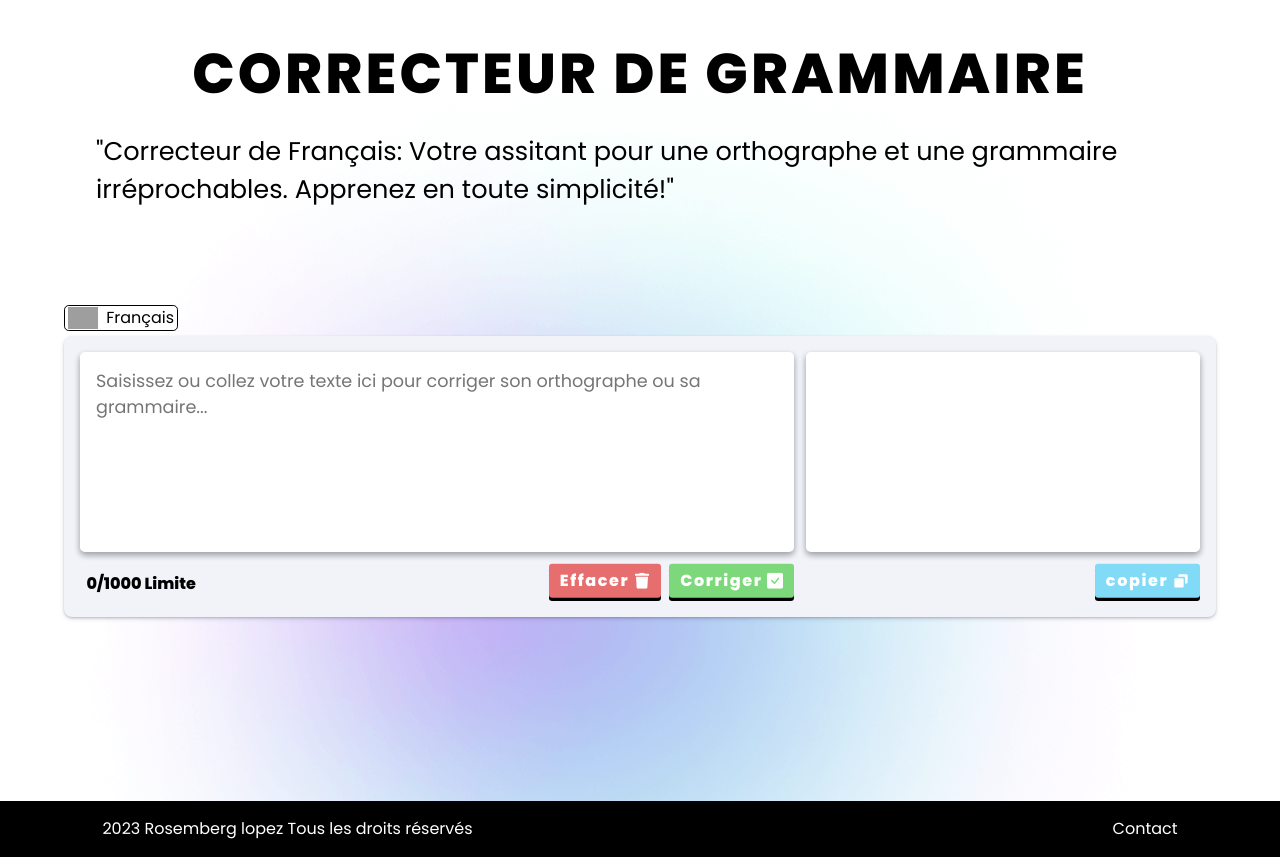
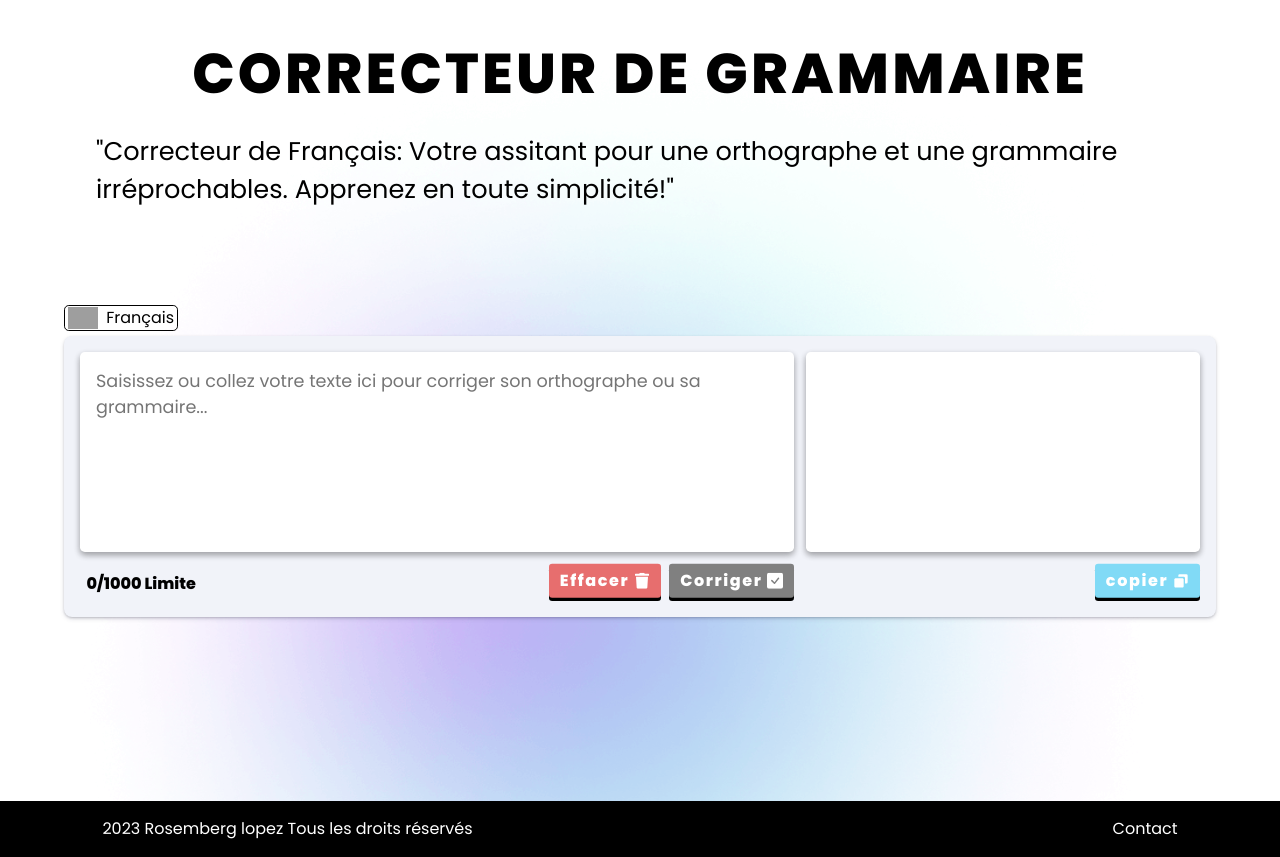
Before and after one commit to Rosember10/corrector-fr, a React (Vite) app in the folder corrector-front-end/: page / in a window 1280 px wide. Built offline with nearby package versions, Linux system fonts and the light colour scheme; grey boxes are pictures that could not be loaded.

Commit message:
validate button corriger

```diff
--- a/corrector-front-end/src/components/Corrector/Corrector.css
+++ b/corrector-front-end/src/components/Corrector/Corrector.css
@@ -112,6 +112,14 @@ button {
     background: #7CD87A;
 }
 
+.button_corriger-off
+{
+    background-color: gray;
+    cursor: none;
+}
+
+
+
 .button_delete {
     background: #E76E6E;
 }
@@ -122,7 +130,9 @@ button {
 
 .button_delete svg,
 .button_corriger svg,
-.button_copy svg {
+.button_copy svg ,
+.button_corriger-off svg
+{
     vertical-align: middle;
 }
 
--- a/corrector-front-end/src/components/Corrector/Corrector.tsx
+++ b/corrector-front-end/src/components/Corrector/Corrector.tsx
@@ -1,4 +1,4 @@
-import { useState } from "react";
+import { useEffect, useState } from "react";
 import './Corrector.css';
 import franceLogo from '../../assets/france.png';
 
@@ -11,8 +11,21 @@ import {BsCheckSquareFill} from 'react-icons/bs';
 function Corrector() {
     const URL_API = 'https://apichecker.rosemberg.dev/api/checker';
 
-    const [inputValue, setInputValue] = useState<string>("")
-    const [outputValue, setOutputValue] = useState<string>("")
+    const [inputValue, setInputValue] = useState<string>("");
+    const [outputValue, setOutputValue] = useState<string>("");
+    const [classCorriger,setClassCorriger] = useState<string>("button_corriger-off");
+    const [isValid,setIsValid] = useState<boolean>(false);
+
+    useEffect(()=>{
+        if(inputValue.length>=3 ){
+             setIsValid(false)
+             setClassCorriger("button_corriger")
+        } else {
+            setIsValid(true)
+            setClassCorriger("button_corriger-off")
+        }
+
+    },[inputValue])
 
 
     const correctValue = () => {
@@ -45,11 +58,6 @@ function Corrector() {
 
 
 
-
-
-
-
-
     return (
         <main>
             <article>
@@ -78,8 +86,9 @@ function Corrector() {
                                 </button>
 
                                 <button
+                                    disabled={isValid}
                                     onClick={correctValue}>
-                                    <span className="button_corriger">
+                                    <span className={classCorriger}>
                                         Corriger <BsCheckSquareFill/>
                                     </span>
                                 </button>
```
